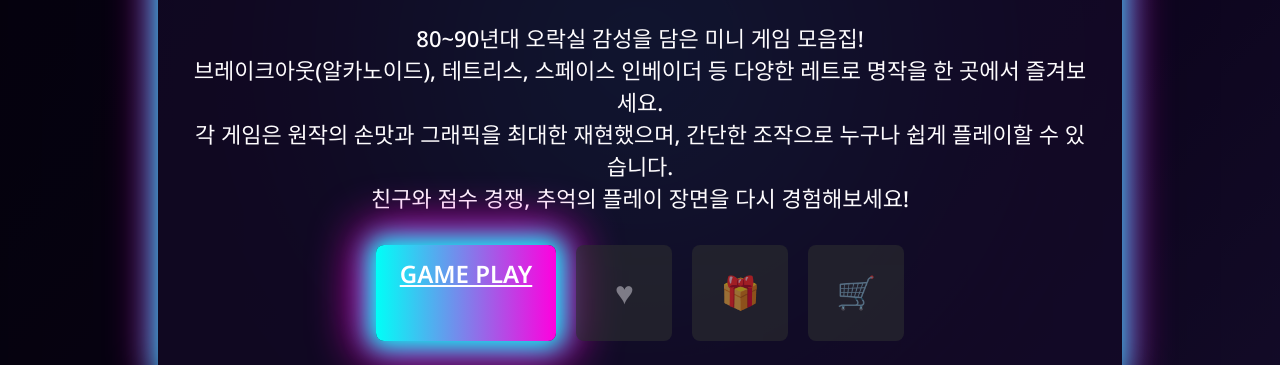
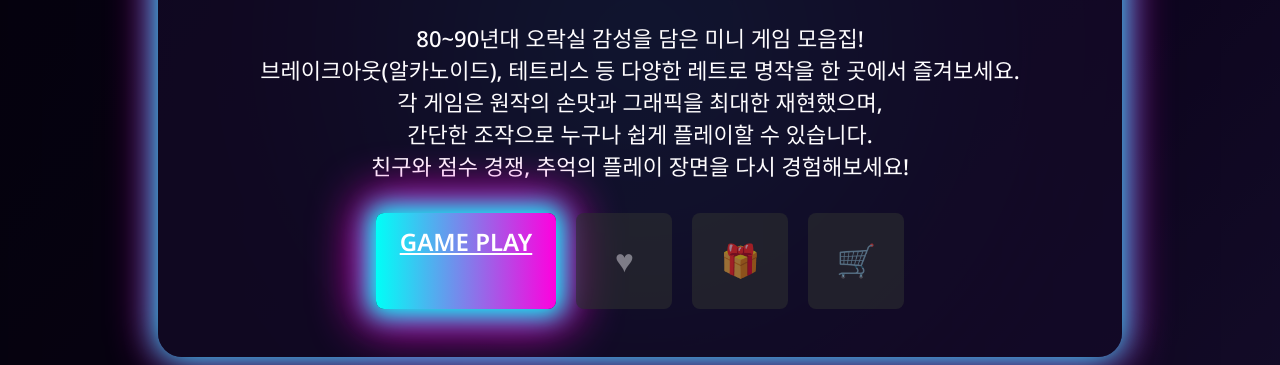
Before and after one commit to FURVEN/xbox-store-game-page, a plain HTML site: page index.html in a window 1280 px wide. Shown: the part 244-609 px from the top of the page. Drawn offline with Linux system fonts and the light colour scheme.

Commit message:
설명에서 스페이스 인베이더 제거, 줄바꿈 추가, 배경 이미지 경로와 맞춤

```diff
--- a/index.html
+++ b/index.html
@@ -27,8 +27,8 @@
       </div>
       <p class="description">
         80~90년대 오락실 감성을 담은 미니 게임 모음집!<br>
-        브레이크아웃(알카노이드), 테트리스, 스페이스 인베이더 등 다양한 레트로 명작을 한 곳에서 즐겨보세요.<br>
-        각 게임은 원작의 손맛과 그래픽을 최대한 재현했으며, 간단한 조작으로 누구나 쉽게 플레이할 수 있습니다.<br>
+        브레이크아웃(알카노이드), 테트리스 등 다양한 레트로 명작을 한 곳에서 즐겨보세요.<br>
+        각 게임은 원작의 손맛과 그래픽을 최대한 재현했으며,<br>간단한 조작으로 누구나 쉽게 플레이할 수 있습니다.<br>
         친구와 점수 경쟁, 추억의 플레이 장면을 다시 경험해보세요!
       </p>
       <div class="buttons">
```
